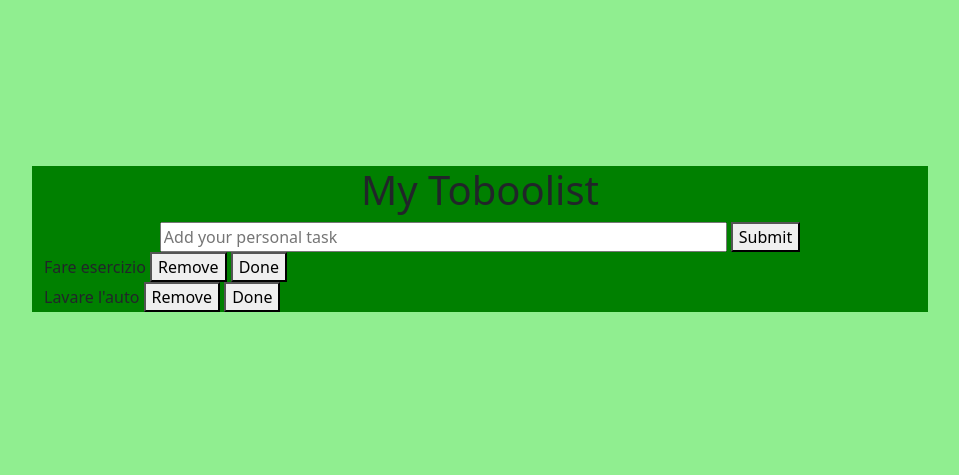
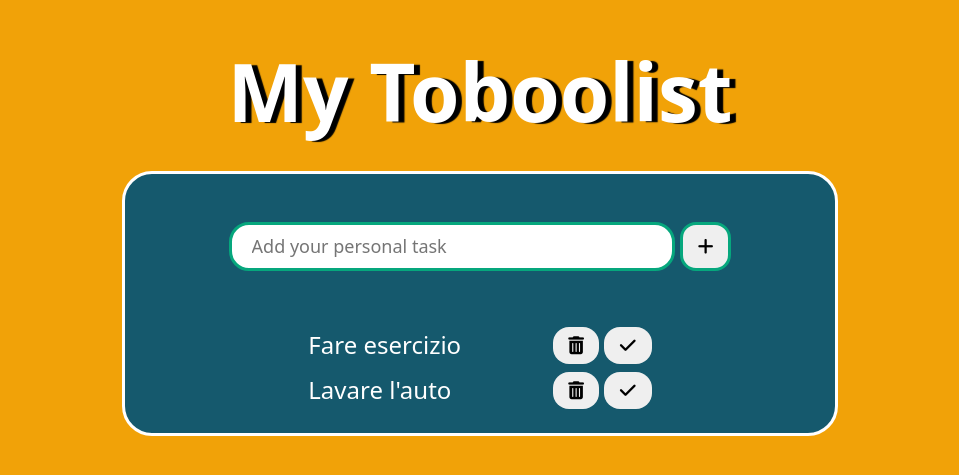
Before and after one commit to GCaringi/vue-todolist, a plain HTML site: page index.html in a window 1280 px wide. Shown: the part 161-636 px from the top of the page, without its empty margins (160-1119 px from the left). Drawn offline with nearby package versions, Linux system fonts and the light colour scheme.

Commit message:
Add some style

```diff
--- a/css/style.css
+++ b/css/style.css
@@ -1,27 +1,91 @@
-.wrapper_cs{
+body{
     height: 100vh;
+    background-color: #F1A208;
     display: grid;
     place-items: center;
-    background-color: lightgreen;
+}
+
+.wrapper_cs{
+    width: 80%;
+    text-align: center;
 }
 
 .container_cs{
+    color: #fff;
+    font-size: 18px;
     width: 70%;
-    background-color: green;
+    background-color: #005377e9;
+    border-radius: 30px;
+    border: 3px solid #fff;
+}
+
+/*------------------
+        BUTTONS
+------------------*/
+
+.btn_cs{
+    border: none;
+    border-radius: 16px;
+    cursor: pointer;
+    padding: 5px 15px;
+}
+
+.btn_cs-add{
+    height: 49px;
+    aspect-ratio: 1/1;
+    border: 3px solid #06A77D;
+}
+
+.btn_cs-remove:hover{
+    color: red;
+}
+
+.btn_cs-check:hover{
+    color: green;
+}
+
+.btn_cs-add:hover{
+    color: #D5C67A;
+}
+
+.title{
+    font-size: 80px;
+    margin-bottom: 2rem;
+    font-weight: 700;
+    color: #fff;
+    text-shadow: 6px 1px 1px black
 }
 
 #add-task{
     width: 65%;
+    padding: 8px 0px 8px 20px;
+    border-radius: 20px;
+    border: 3px solid #06A77D;
+}
+
+.list-wrapper{
+    max-height: 70vh;
+    overflow: auto;
+}
+
+span{
+    font-size: 1.5rem;
 }
 
 ul{
     list-style: none;
+    padding: 0px;
+}
+
+li{
+    margin: 8px 0px;
+
 }
 
 #task-list{
-    margin: auto;
+    width: 50%;
 }
 
 .complete{
-    text-decoration: underline;
+    text-decoration: line-through;
 }
--- a/index.html
+++ b/index.html
@@ -7,6 +7,9 @@
         <!-- Bootstrap -->
         <link href="https://cdn.jsdelivr.net/npm/bootstrap@5.0.2/dist/css/bootstrap.min.css" rel="stylesheet" integrity="sha384-EVSTQN3/azprG1Anm3QDgpJLIm9Nao0Yz1ztcQTwFspd3yD65VohhpuuCOmLASjC" crossorigin="anonymous">
         <!-- /Bootstrap -->
+        <!-- Fontawesome -->
+        <link rel="stylesheet" href="https://cdnjs.cloudflare.com/ajax/libs/font-awesome/6.1.1/css/all.min.css" integrity="sha512-KfkfwYDsLkIlwQp6LFnl8zNdLGxu9YAA1QvwINks4PhcElQSvqcyVLLD9aMhXd13uQjoXtEKNosOWaZqXgel0g==" crossorigin="anonymous" referrerpolicy="no-referrer" />
+        <!-- Fontawesome -->
         <!-- Google Font -->
 
         <!-- /Google Font -->
@@ -18,24 +21,26 @@
     <body>
 
         <div id = "app" class="wrapper_cs">
+            <h1 class = "title">My Toboolist</h1>
             <div class="container container_cs">
                 <div class="row text-center justify-items-center">
                     <div class="col-12">
-                        <h1>My Toboolist</h1>
-                    </div>
-                    <div class="col-12">
-                        <form>
-                            <input type="text" name="add-task" id="add-task" placeholder="Add your personal task" v-model = "newTask" @keyup.enter.prevent = "addTask()">
-                            <button class="btn_cs" @click.prevent = "addTask()">Submit</button>
+                        <form class="input-area my-5">
+                            <input type="text" name="add-task" id="add-task" placeholder="Add your personal task" v-model = "newTask" @keyup.enter.prevent = "addTask()" required>
+                            <button class="btn_cs btn_cs-add" @click.prevent = "addTask()"><i class="fa-solid fa-plus"></i></button>
                         </form>
                     </div>
-                    <ul id = "task-list" class="text-start">
-                        <li v-for = "(todo, index) in todos">
-                            <span @click= "checkTask(index)" v-bind:class = "{complete : todo.done}">{{todo.text}}</span>
-                            <button class = "btn_cs" @click = "removeTask(index)">Remove</button>
-                            <button class = "btn_cs" @click = "checkTask(index)">Done</button>
-                        </li>
-                    </ul>
+                    <div class="col-12 d-flex justify-content-center list-wrapper">
+                        <ul id = "task-list" class="text-center ">
+                            <li v-for = "(todo, index) in todos" class="d-flex justify-content-between align-items-center">
+                                <span @click= "checkTask(index)" v-bind:class = "{complete : todo.done}">{{todo.text}}</span>
+                                <div class="action-btn">
+                                    <button class = "btn_cs btn_cs-remove" @click = "removeTask(index)"><i class="fa-solid fa-trash-can"></i></button>
+                                    <button class = "btn_cs btn_cs-check" @click = "checkTask(index)"><i class="fa-solid fa-check"></i></button>
+                                </div>
+                            </li>
+                        </ul>
+                    </div>
                 </div>
             </div>
         </div>
--- a/js/main.js
+++ b/js/main.js
@@ -14,13 +14,19 @@ const app = new Vue({
         newTask: ""
     },
     methods: {
+        firstToUpper(str){
+            let newStr = "";
+            newStr += str[0].toUpperCase();
+            newStr += str.slice(1);
+            return newStr;
+        },
         addTask(){
-            let regex = /^\S(\w+)(( ){1}(\w+))*\S*/g;
+            let regex = /^\S(\w)*(( ){1}(\w+))*\S*/g;
             newTask = this.newTask.trim();
             if (regex.test(this.newTask)){
                 this.todos.push(
                     {
-                        text: this.newTask,
+                        text: this.firstToUpper(this.newTask),
                         done: false
                     }
                 );
```
Lines whose indentation alone changed are shown as unchanged.
